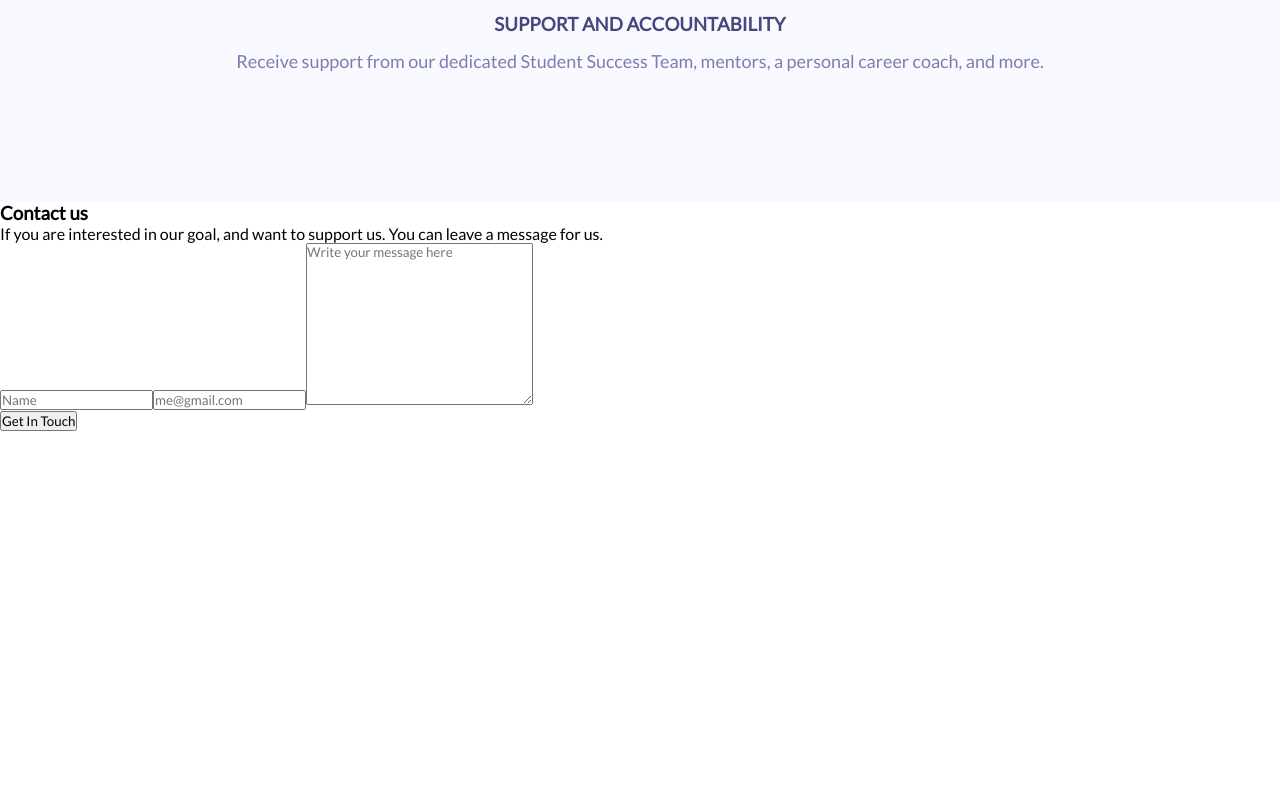
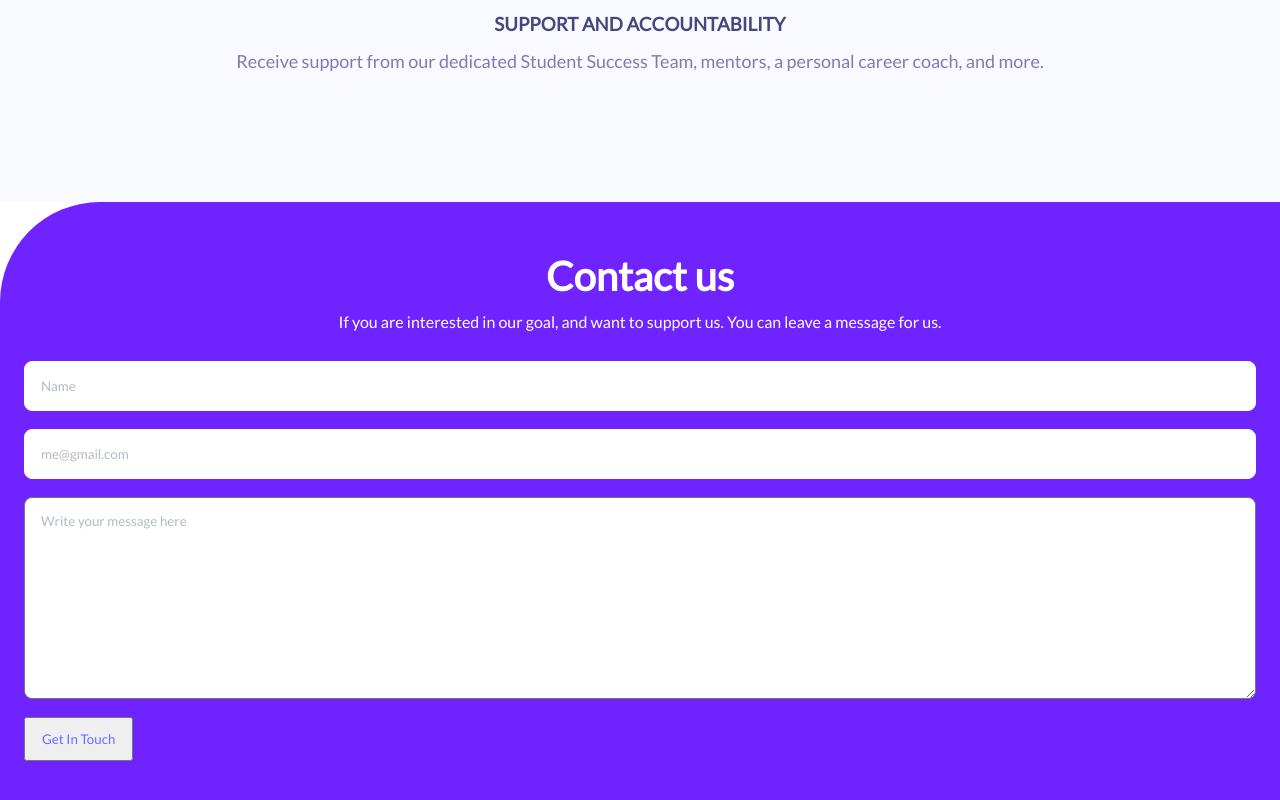
Before and after one commit to batoorsohail/future_minds, a React (Create React App) app: page / in a window 1280 px wide. Shown: the part 3068-3868 px from the top of the page. Before the commit the page ends 3499 px from the top, so only its background shows below. Built offline with nearby package versions, Linux system fonts and the light colour scheme.

Commit message:
Add form design

```diff
--- a/src/pages/homePage.css
+++ b/src/pages/homePage.css
@@ -154,3 +154,68 @@ main {
   font-size: 18px;
   color: #7e7bb2;
 }
+
+/* ------- contact -------- */
+
+.contact-form {
+  display: flex;
+  flex-direction: column;
+  background: #6f23ff;
+  border-top-left-radius: 100px;
+}
+
+.contact-me {
+  color: #fff;
+  font-size: 40px;
+}
+
+.title-container {
+  display: flex;
+  align-items: center;
+  flex-direction: column;
+  gap: 12px;
+}
+
+.form-text {
+  align-self: center;
+  color: #fff;
+}
+
+.form-container {
+  margin: 24px;
+  margin-top: 50px;
+}
+
+form {
+  display: flex;
+  flex-direction: column;
+  gap: 18px;
+  margin-top: 30px;
+}
+
+input {
+  height: 48px;
+  border-radius: 8px;
+  padding-left: 16px;
+  border: 1px solid white;
+}
+
+textarea::placeholder {
+  color: #b3bac5;
+}
+
+.button {
+  padding: 12px 16px;
+  margin-bottom: 45px;
+  color: #6070ff;
+}
+
+input::placeholder {
+  color: #b3bac5;
+}
+
+.textarea {
+  height: 170px;
+  border-radius: 8px;
+  padding: 15px 32px 15px 16px;
+}
```
